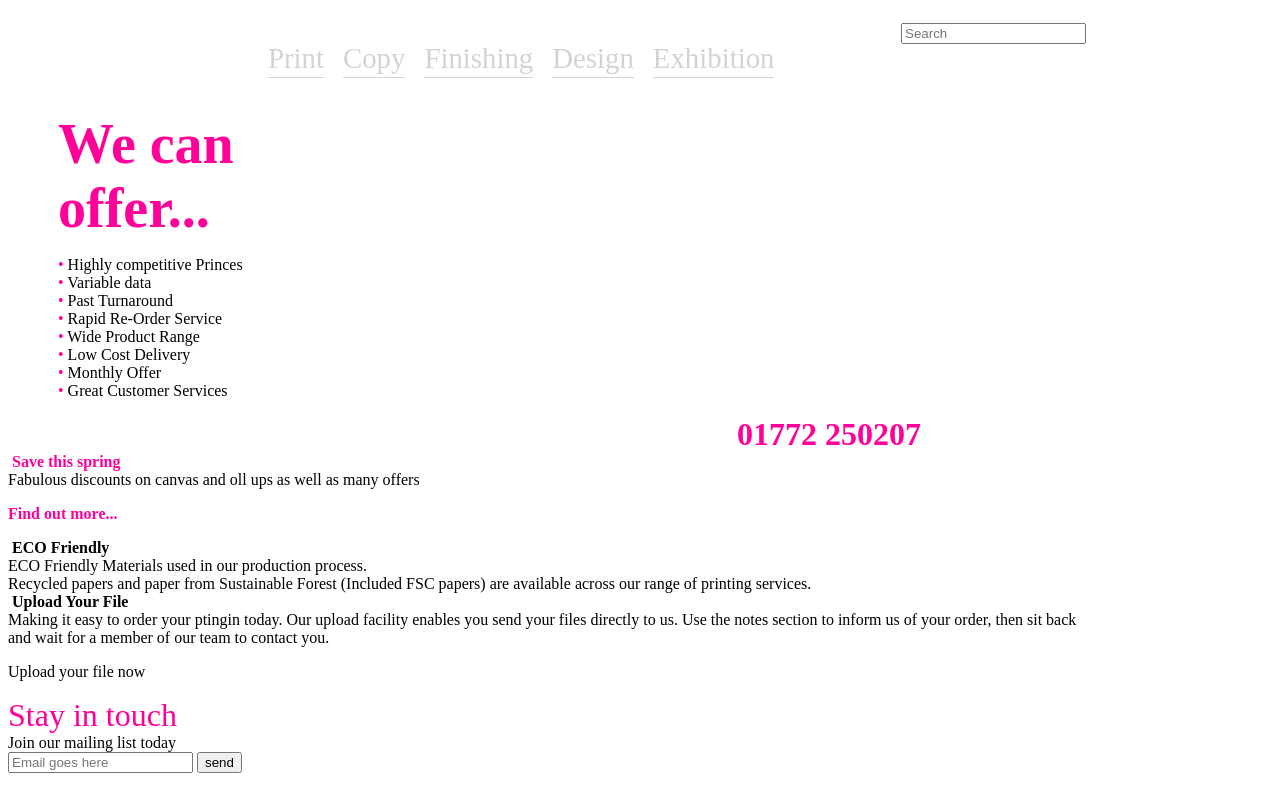
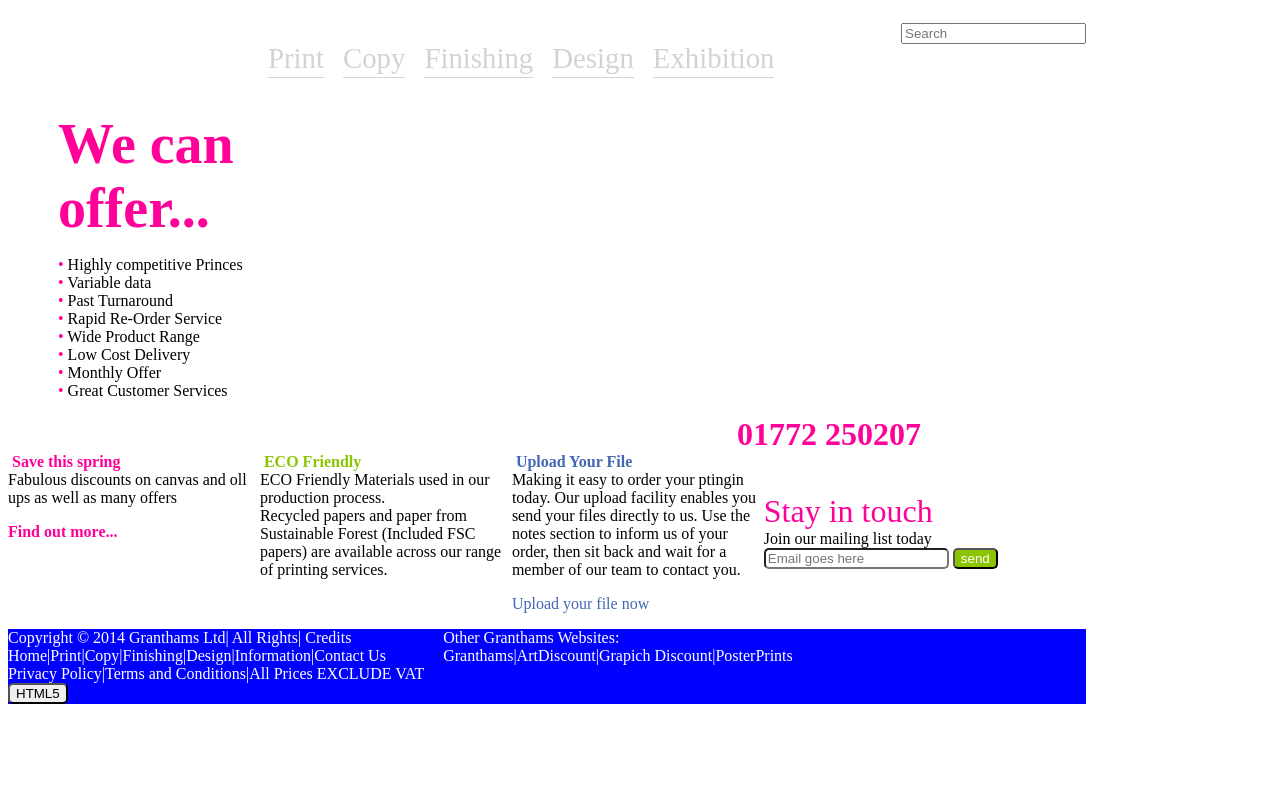
Before and after one commit to jalfredosz/pw219113, a plain HTML site: page index.html in a window 1280 px wide. Drawn offline with Linux system fonts and the light colour scheme.

Commit message:
No me salio , que triste

```diff
--- a/css/estilo.css
+++ b/css/estilo.css
@@ -62,12 +62,49 @@ header nav ul li{
 	content: "• ";
 	color: #FF0099;
 }
+#secc03art4{
+	padding-top: 40px;
+}
 #segundaSeccion article{
 	margin-right: 165px;
 	text-align: right;
 }
+#terceraSeccion article{
+	display: inline-block;
+	vertical-align: top;
+	width: 23%;
+}
+#terceraSeccion article img{
+	vertical-align: middle;
+}
+#terceraSeccion article input{
+	border-radius: 5px;
+}
+#terceraSeccion article input[type="button"]{
+	background: #8BC500;
+	color: white;
+}
+#Inf{
+	background: #0000FF;
+
+}
+#Inf article{
+	display: inline-block;
+	vertical-align: top;
+	width: 40%;
+	color: white;
+}
+#Inf article input{
+	border-radius: 5px;
+}
+.colorazul{
+	color: #4267B3;
+}
 .colorrosa{
 	color:#FF0099;
+}
+.colorverde{
+	color: #8BC500;
 }
 .letragrande{
 	font-size: 3.5em;
--- a/index.html
+++ b/index.html
@@ -95,7 +95,7 @@
       	    	</span>
 
       	</article>
-      	<article>
+      	<article id="secc03art4">
       		<span class="colorrosa letramediana">
       			Stay in touch
       		</span>
@@ -105,5 +105,20 @@
       		<input type="button" value="send">
       	</article>
       </section>
+      <footer id="Inf">
+            <article>
+            Copyright © 2014 Granthams Ltd| All Rights| Credits <br>
+            Home|Print|Copy|Finishing|Design|Information|Contact Us <br>
+            Privacy Policy|Terms and Conditions|All Prices EXCLUDE VAT
+            </article>
+            <article>
+            Other Granthams Websites: <br>
+            Granthams|ArtDiscount|Grapich Discount|PosterPrints
+            </article>
+            <article>
+             <input type="button" value="HTML5">
+            </article>
+
+      </footer>
 </body>
 </html>
```
